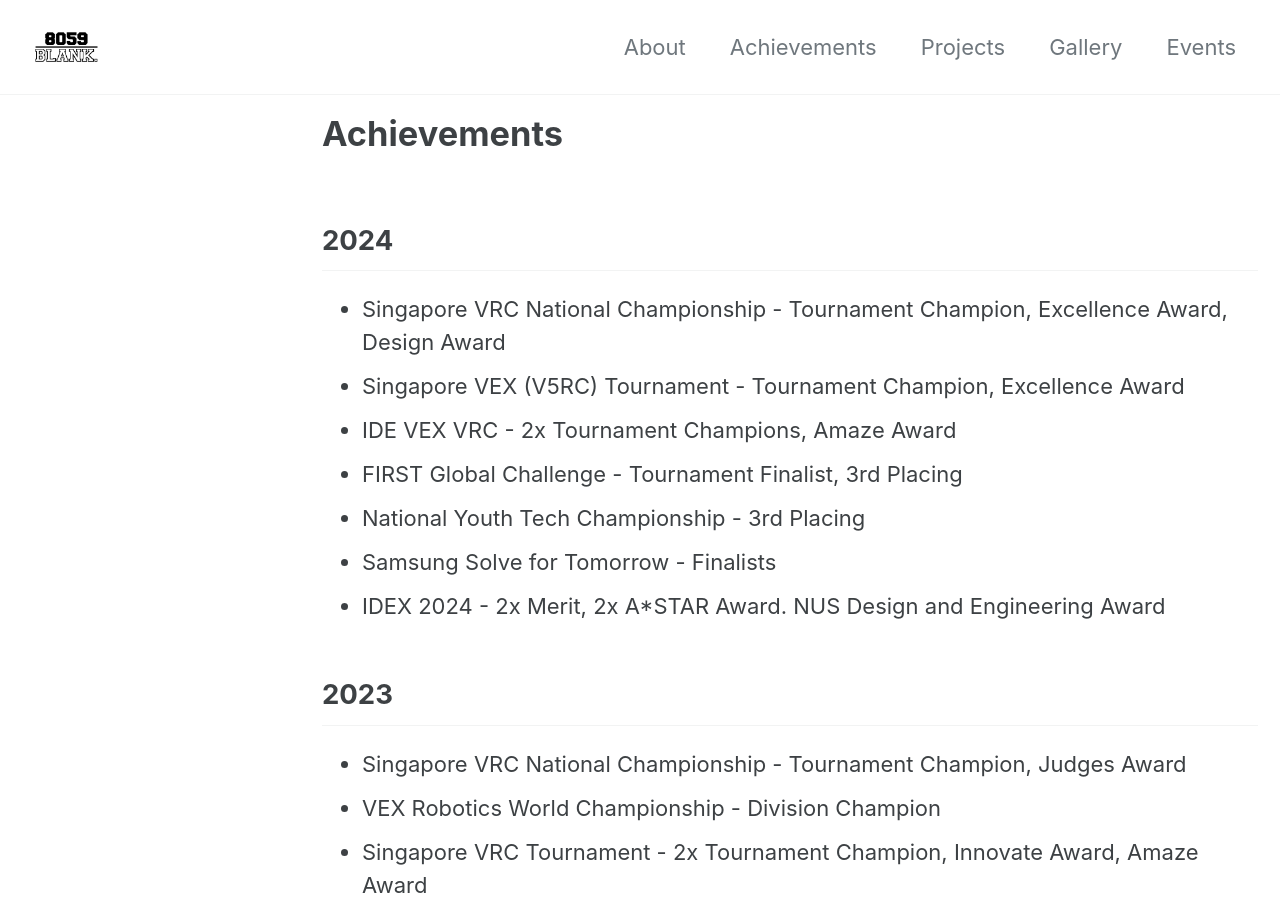
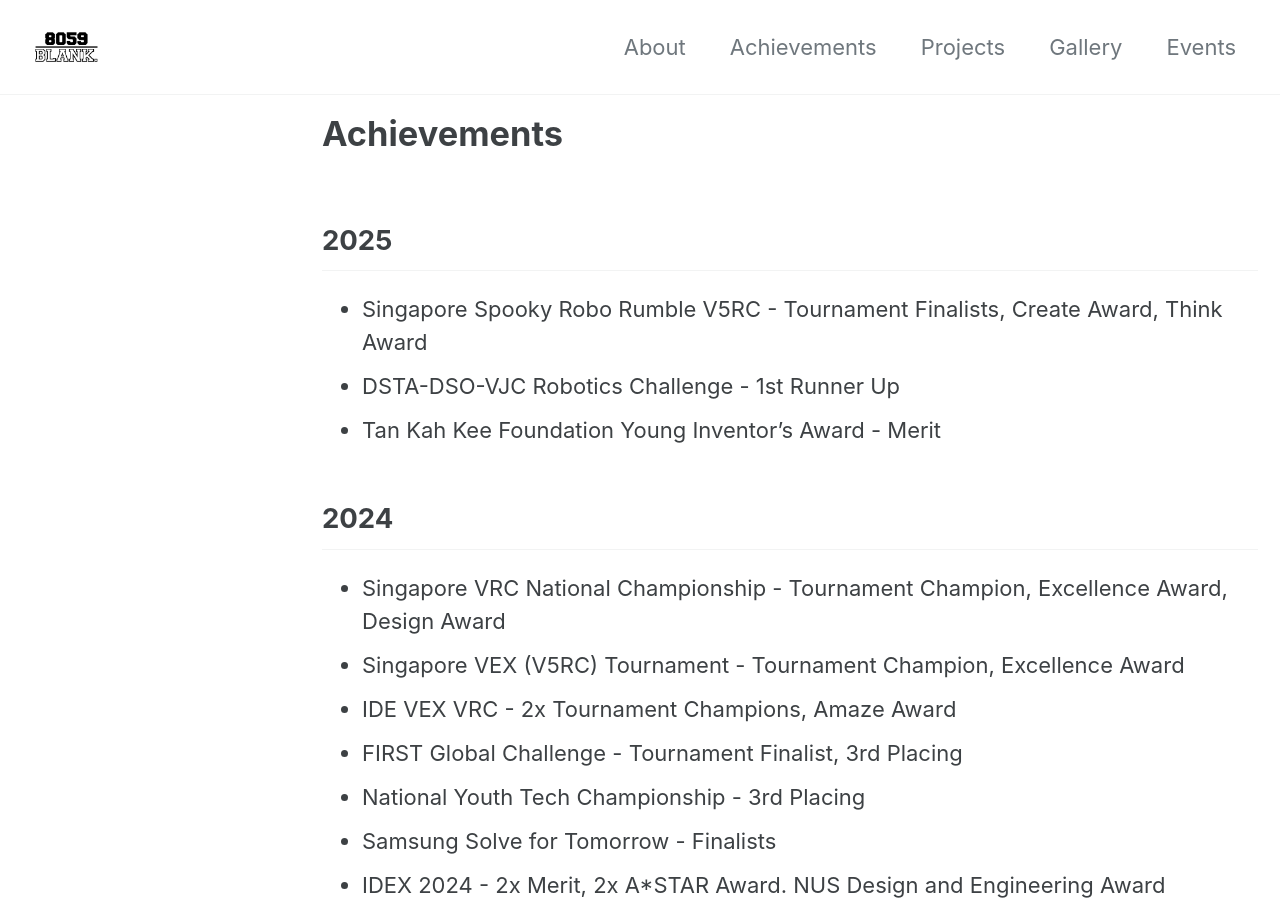
Before and after one commit to 8059blank/8059blank.github.io, a Jekyll site: the page built from achievements/index.md, in a window 1280 px wide and 900 px high. Built offline with Jekyll 4.4.1, drawn with Linux system fonts in a browser that asks for light colours; cached includes are drawn as plain includes; nearby versions of some CDN libraries.

Commit message:
2025 stuff

```diff
--- a/achievements/index.md
+++ b/achievements/index.md
@@ -2,6 +2,11 @@
 layout: single
 title: Achievements
 ---
+## 2025
+- Singapore Spooky Robo Rumble V5RC - Tournament Finalists, Create Award, Think Award
+- DSTA-DSO-VJC Robotics Challenge - 1st Runner Up
+- Tan Kah Kee Foundation Young Inventor's Award - Merit
+
 ## 2024
 - Singapore VRC National Championship - Tournament Champion, Excellence Award, Design Award
 - Singapore VEX (V5RC) Tournament - Tournament Champion, Excellence Award
```
Also changed, not shown: gallery/2025/WhatsApp Image 2025-11-14 at 22.24.23_748ee72a.jpg (added), gallery/2025/WhatsApp Image 2025-11-14 at 22.24.40_dd136a01.jpg (added), 1 other file.
